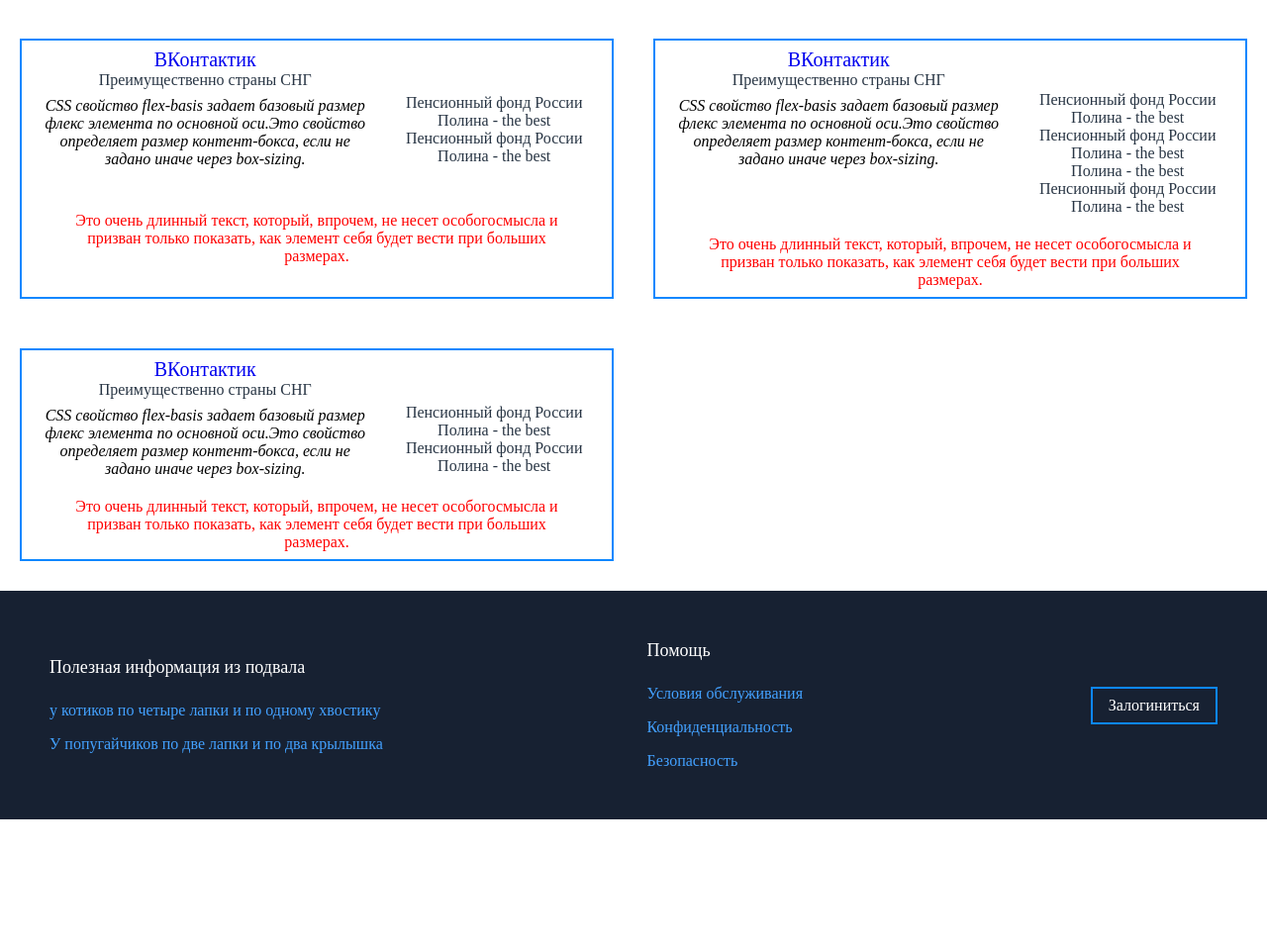
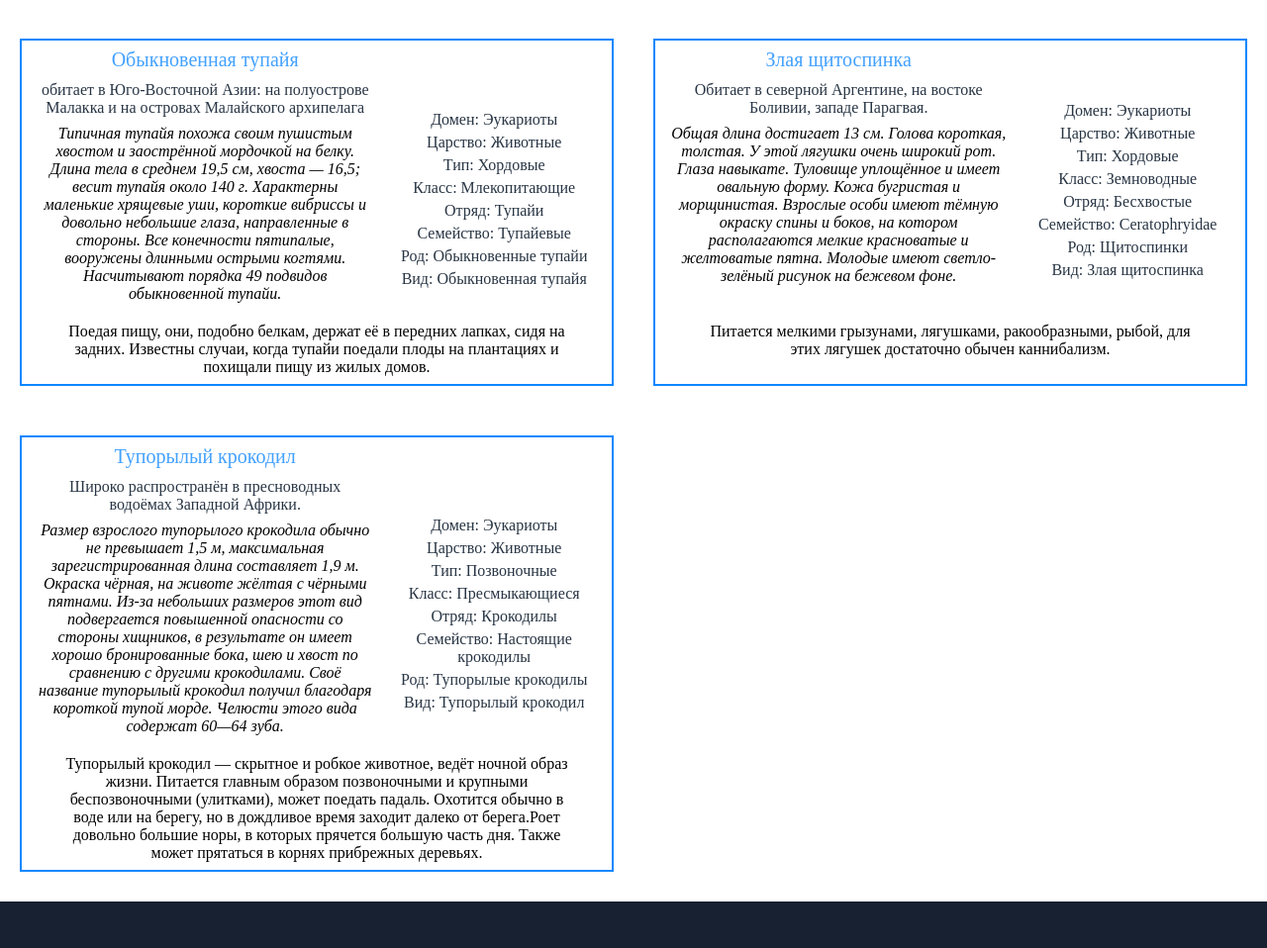
Before and after one commit to slobodaPolina/Lab1Web, a plain HTML site: page index.html in a window 1280 px wide. Shown: the part 102-1060 px from the top of the page at 99% size. Before the commit the page ends 930 px from the top, so only its background shows below. Drawn offline with nearby package versions, Linux system fonts and the light colour scheme.

Commit message:
доработка дорабтки верстки

```diff
--- a/index.html
+++ b/index.html
@@ -9,7 +9,7 @@
 <body>
 	<div id="app" class="body-wrapper">
 		<div>
-		<h1>Социальные сети</h1>
+			<h1>Краткий справочник "В мире животных"</h1>
 			<div class="card-wrapper">
 				<div v-for="card in cardsData" class="card">
 					<a class="title" :href="card.title.link" target="_blank">
@@ -36,20 +36,20 @@
 				</div>
 			</div>
 		</div>
-		<div id="footer" class="flex-column">
-			<div class="flex-row footer-info">
-				<div class="flex-column footer-list">
+		<div id="footer">
+			<div class="footer-info">
+				<div class="footer-list">
 					<span>Полезная информация из подвала</span>
-					<span>у котиков по четыре лапки и по одному хвостику</span>
+					<span>У котиков по четыре лапки и по одному хвостику</span>
 					<span>У попугайчиков по две лапки и по два крылышка</span>
 				</div>
-				<div class="flex-column footer-list">
+				<div class="footer-list">
 					<span>Помощь</span>
 					<span>Условия обслуживания</span>
 					<span>Конфиденциальность</span>
 					<span>Безопасность</span>
 				</div>
-				<div class="flex-row">
+				<div>
 					<div class="sign-up">
 						Залогиниться
 					</div>
--- a/script.js
+++ b/script.js
@@ -5,57 +5,61 @@
 				cardsData: [
 					{
 						title: {
-							text: 'ВКонтактик',
-							link: 'https://vk.com'
+							text: 'Обыкновенная тупайя',
+							link: 'https://ru.wikipedia.org/wiki/%D0%9E%D0%B1%D1%8B%D0%BA%D0%BD%D0%BE%D0%B2%D0%B5%D0%BD%D0%BD%D0%B0%D1%8F_%D1%82%D1%83%D0%BF%D0%B0%D0%B9%D1%8F'
 						},
-						area: 'Преимущественно страны СНГ',
-						information: 'CSS свойство flex-basis задает базовый размер флекс элемента по основной оси.' +
-						'Это свойство определяет размер контент-бокса, если не задано иначе через box-sizing.',
+						area: 'обитает в Юго-Восточной Азии: на полуострове Малакка и на островах Малайского архипелага',
+						information: 'Типичная тупайя похожа своим пушистым хвостом и заострённой мордочкой на белку. Длина тела в среднем 19,5 см, хвоста — 16,5; весит тупайя около 140 г. Характерны маленькие хрящевые уши, короткие вибриссы и довольно небольшие глаза, направленные в стороны. Все конечности пятипалые, вооружены длинными острыми когтями. Насчитывают порядка 49 подвидов обыкновенной тупайи.',
 						rubrics: [
-							'Пенсионный фонд России',
-							'Полина - the best',
-							'Пенсионный фонд России',
-							'Полина - the best',
+              'Домен: 	Эукариоты',
+              'Царство: 	Животные',
+              'Тип: 	Хордовые',
+              'Класс: 	Млекопитающие',
+              'Отряд: 	Тупайи',
+              'Семейство: 	Тупайевые',
+              'Род: 	Обыкновенные тупайи',
+              'Вид: 	Обыкновенная тупайя'
 						],
-						specialities: 'Это очень длинный текст, который, впрочем, не несет особого'+
-						 'смысла и призван только показать, как элемент себя будет вести при больших размерах.'
+						specialities: 'Поедая пищу, они, подобно белкам, держат её в передних лапках, сидя на задних. Известны случаи, когда тупайи поедали плоды на плантациях и похищали пищу из жилых домов.'
 					},
 					{
 						title: {
-							text: 'ВКонтактик',
-							link: 'https://vk.com'
+							text: 'Злая щитоспинка',
+							link: 'https://ru.wikipedia.org/wiki/%D0%97%D0%BB%D0%B0%D1%8F_%D1%89%D0%B8%D1%82%D0%BE%D1%81%D0%BF%D0%B8%D0%BD%D0%BA%D0%B0'
 						},
-						area: 'Преимущественно страны СНГ',
-						information: 'CSS свойство flex-basis задает базовый размер флекс элемента по основной оси.' +
-						'Это свойство определяет размер контент-бокса, если не задано иначе через box-sizing.',
+						area: 'Обитает в северной Аргентине, на востоке Боливии, западе Парагвая.',
+						information: 'Общая длина достигает 13 см. Голова короткая, толстая. У этой лягушки очень широкий рот. Глаза навыкате. Туловище уплощённое и имеет овальную форму. Кожа бугристая и морщинистая. Взрослые особи имеют тёмную окраску спины и боков, на котором располагаются мелкие красноватые и желтоватые пятна. Молодые имеют светло-зелёный рисунок на бежевом фоне.',
 						rubrics: [
-							'Пенсионный фонд России',
-							'Полина - the best',
-							'Пенсионный фонд России',
-							'Полина - the best',
-							'Полина - the best',
-							'Пенсионный фонд России',
-							'Полина - the best',
+              'Домен: 	Эукариоты',
+              'Царство: 	Животные',
+              'Тип: 	Хордовые',
+              'Класс: 	Земноводные',
+              'Отряд: 	Бесхвостые',
+              'Семейство: 	Ceratophryidae',
+              'Род: 	Щитоспинки',
+              'Вид: 	Злая щитоспинка'
 						],
-						specialities: 'Это очень длинный текст, который, впрочем, не несет особого'+
-						 'смысла и призван только показать, как элемент себя будет вести при больших размерах.'
+						specialities: 'Питается мелкими грызунами, лягушками, ракообразными, рыбой, для этих лягушек достаточно обычен каннибализм.'
 					},
 					{
 						title: {
-							text: 'ВКонтактик',
-							link: 'https://vk.com'
+							text: 'Тупорылый крокодил',
+							link: 'https://ru.wikipedia.org/wiki/%D0%A2%D1%83%D0%BF%D0%BE%D1%80%D1%8B%D0%BB%D1%8B%D0%B9_%D0%BA%D1%80%D0%BE%D0%BA%D0%BE%D0%B4%D0%B8%D0%BB'
 						},
-						area: 'Преимущественно страны СНГ',
-						information: 'CSS свойство flex-basis задает базовый размер флекс элемента по основной оси.' +
-						'Это свойство определяет размер контент-бокса, если не задано иначе через box-sizing.',
+						area: 'Широко распространён в пресноводных водоёмах Западной Африки.',
+						information: 'Размер взрослого тупорылого крокодила обычно не превышает 1,5 м, максимальная зарегистрированная длина составляет 1,9 м. Окраска чёрная, на животе жёлтая с чёрными пятнами. Из-за небольших размеров этот вид подвергается повышенной опасности со стороны хищников, в результате он имеет хорошо бронированные бока, шею и хвост по сравнению с другими крокодилами. Своё название тупорылый крокодил получил благодаря короткой тупой морде. Челюсти этого вида содержат 60—64 зуба.',
 						rubrics: [
-							'Пенсионный фонд России',
-							'Полина - the best',
-							'Пенсионный фонд России',
-							'Полина - the best',
+              'Домен: 	Эукариоты',
+              'Царство: 	Животные',
+              'Тип: 	Позвоночные',
+              'Класс: 	Пресмыкающиеся',
+              'Отряд: 	Крокодилы',
+              'Семейство: 	Настоящие крокодилы',
+              'Род: 	Тупорылые крокодилы',
+              'Вид: 	Тупорылый крокодил'
 						],
-						specialities: 'Это очень длинный текст, который, впрочем, не несет особого'+
-						 'смысла и призван только показать, как элемент себя будет вести при больших размерах.'
+						specialities: 'Тупорылый крокодил — скрытное и робкое животное, ведёт ночной образ жизни. Питается главным образом позвоночными и крупными беспозвоночными (улитками), может поедать падаль. Охотится обычно в воде или на берегу, но в дождливое время заходит далеко от берега.' +
+            'Роет довольно большие норы, в которых прячется большую часть дня. Также может прятаться в корнях прибрежных деревьях.'
 					}
 				]
 			};
--- a/style.css
+++ b/style.css
@@ -1,6 +1,7 @@
 h1 {
 	margin-top: 50px;
 	margin-bottom: 40px;
+	margin-left: 40px;
 }
 
 .card-wrapper {
@@ -60,6 +61,8 @@
 	text-decoration: none;
 	align-self: center;
 	padding-right: 40%;
+	color: #43A1FF;
+	margin-bottom: 10px;
 }
 
 .information {
@@ -78,11 +81,11 @@
 
 .rubrics > span {
 	text-align: center;
+	margin-bottom: 5px;
 }
 
 .specialities {
 	padding-top: 20px;
-	color: red;
 	width: 90%;
 	margin: auto;
 	text-align: center;
@@ -98,13 +101,23 @@
 		padding: 50px;
 		background: #172132;
 		justify-content: space-between;
+		display: flex;
 }
 
 .footer-info {
 	align-items: flex-start;
 	color: #43A1FF;
+	display: flex;
+	justify-content: space-between;
+	align-items: center;
 }
 
+.footer-list {
+	display: flex;
+	flex-direction: column;
+	justify-content: space-between;
+	align-items: center;
+}
 		.footer-list > span:not(:first-child) {
 			margin-top: 16px;
 		}
@@ -119,24 +132,40 @@
 			margin-bottom: 8px;
 		}
 
+@media (min-width: 900px) {
+	.footer-info {
+		flex-direction: row;
+	}
+	#footer {
+		flex-direction: column;
+	}
+}
+
+@media (max-width: 899px) {
+	.footer-info {
+		flex-direction: column;
+		margin: auto;
+	}
+	#footer {
+		flex-direction: row;
+	}
+	.footer-list, .sign-up {
+		margin-top: 40px;
+	}
+}
+
 .sign-up {
 	border: 2px solid #0D87FF;
 	box-sizing: border-box;
 	color: white;
 	padding: 8px 16px;
 	margin-left: 24px;
-}
-
-.flex-row {
+	display: flex;
 	justify-content: space-between;
 	align-items: center;
-	display: flex;
-	flex-direction: row;
 }
-
-.flex-column {
-	display: flex;
-	flex-direction: column;
+		.sign-up:hover {
+			cursor: pointer;
 		}
 
 html,
```
Lines whose indentation alone changed are shown as unchanged.
